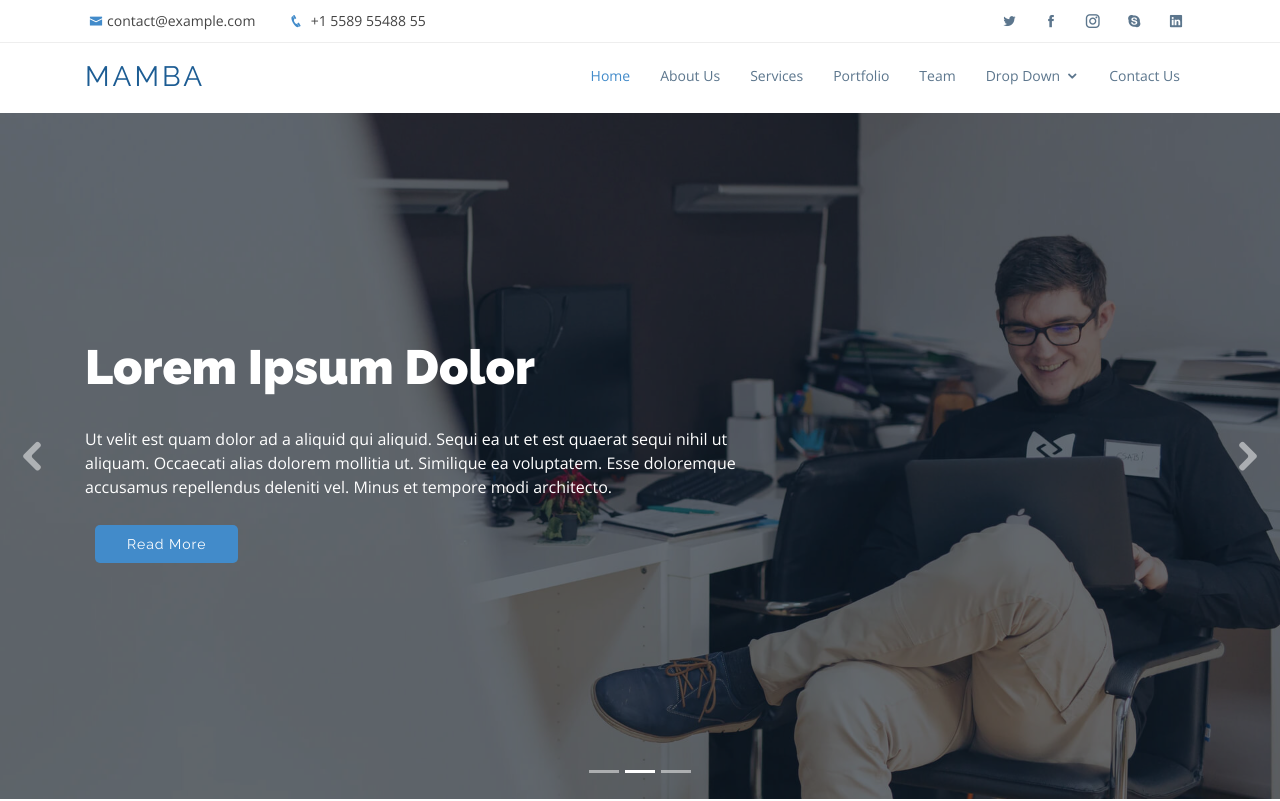
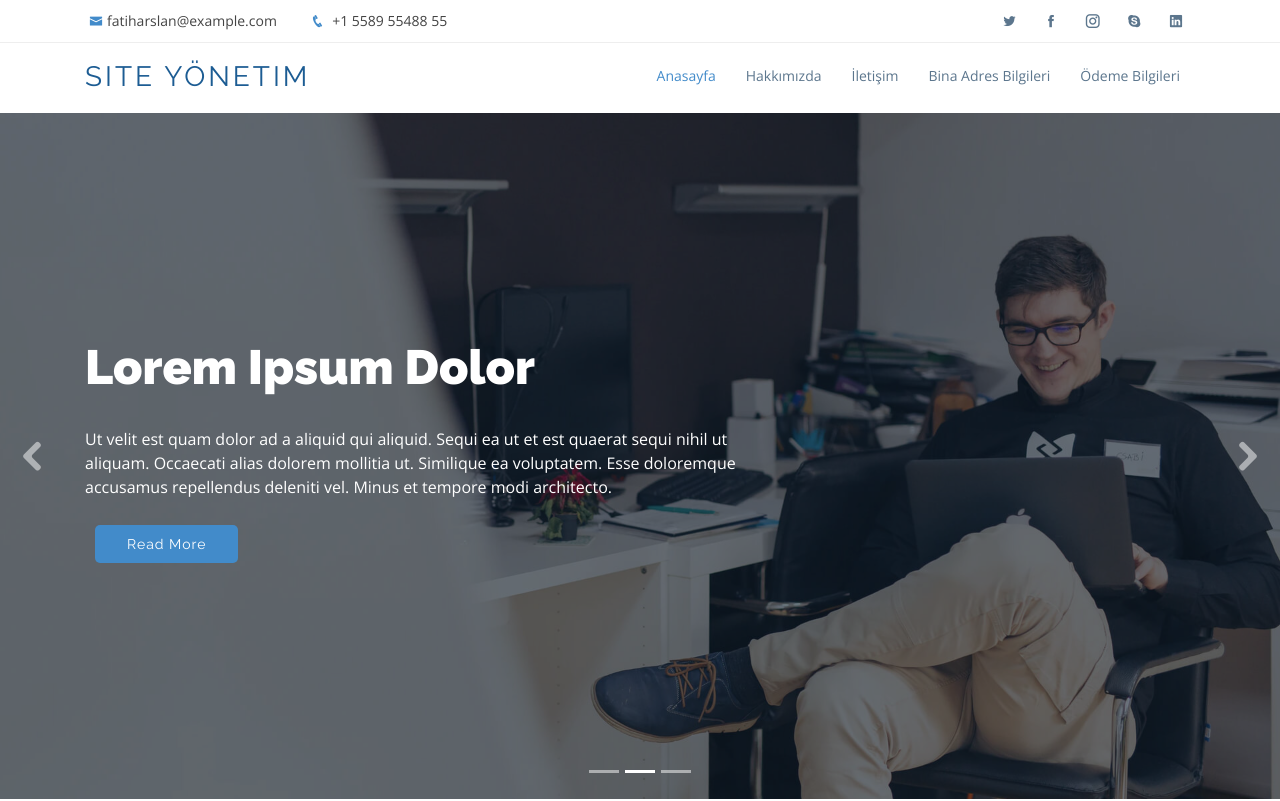
Before and after one commit to fatiharslann/fatiharslann.github.io, a plain HTML site: page index.html in a window 1280 px wide. Shown: the top 801 px of the page. Drawn offline with nearby package versions, Linux system fonts and the light colour scheme.

Commit message:
Add files via upload
commit

```diff
--- a/index.html
+++ b/index.html
@@ -5,7 +5,7 @@
   <meta charset="utf-8">
   <meta content="width=device-width, initial-scale=1.0" name="viewport">
 
-  <title>Mamba Bootstrap Template - Index</title>
+  <title>Site Yönetim Paneli</title>
   <meta content="" name="descriptison">
   <meta content="" name="keywords">
 
@@ -41,7 +41,7 @@
   <section id="topbar" class="d-none d-lg-block">
     <div class="container clearfix">
       <div class="contact-info float-left">
-        <i class="icofont-envelope"></i><a href="mailto:contact@example.com">contact@example.com</a>
+        <i class="icofont-envelope"></i><a href="mailto:contact@example.com">fatiharslan@example.com</a>
         <i class="icofont-phone"></i> +1 5589 55488 55
       </div>
       <div class="social-links float-right">
@@ -59,36 +59,18 @@
     <div class="container">
 
       <div class="logo float-left">
-        <h1 class="text-light"><a href="index.html"><span>Mamba</span></a></h1>
+        <h1 class="text-light"><a href="index.html"><span>Site Yönetim</span></a></h1>
         <!-- Uncomment below if you prefer to use an image logo -->
         <!-- <a href="index.html"><img src="assets/img/logo.png" alt="" class="img-fluid"></a>-->
       </div>
 
       <nav class="nav-menu float-right d-none d-lg-block">
         <ul>
-          <li class="active"><a href="#header">Home</a></li>
-          <li><a href="#about">About Us</a></li>
-          <li><a href="#services">Services</a></li>
-          <li><a href="#portfolio">Portfolio</a></li>
-          <li><a href="#team">Team</a></li>
-          <li class="drop-down"><a href="">Drop Down</a>
-            <ul>
-              <li><a href="#">Drop Down 1</a></li>
-              <li class="drop-down"><a href="#">Drop Down 2</a>
-                <ul>
-                  <li><a href="#">Deep Drop Down 1</a></li>
-                  <li><a href="#">Deep Drop Down 2</a></li>
-                  <li><a href="#">Deep Drop Down 3</a></li>
-                  <li><a href="#">Deep Drop Down 4</a></li>
-                  <li><a href="#">Deep Drop Down 5</a></li>
-                </ul>
-              </li>
-              <li><a href="#">Drop Down 3</a></li>
-              <li><a href="#">Drop Down 4</a></li>
-              <li><a href="#">Drop Down 5</a></li>
-            </ul>
-          </li>
-          <li><a href="#contact">Contact Us</a></li>
+          <li class="active"><a href="#header">Anasayfa</a></li>
+          <li><a href="#about">Hakkımızda</a></li>
+          <li><a href="#contact">İletişim</a></li>
+          <li><a href="#portfolio">Bina Adres Bilgileri</a></li>
+          <li><a href="#team">Ödeme Bilgileri</a></li>
         </ul>
       </nav><!-- .nav-menu -->
 
@@ -108,7 +90,7 @@
           <div class="carousel-item active" style="background-image: url('assets/img/slide/slide-1.jpg');">
             <div class="carousel-container">
               <div class="carousel-content container">
-                <h2 class="animated fadeInDown">Welcome to <span>Mamba</span></h2>
+                <h2 class="animated fadeInDown">Hoşgeldiniz <span>Merih Apartman</span></h2>
                 <p class="animated fadeInUp">Ut velit est quam dolor ad a aliquid qui aliquid. Sequi ea ut et est quaerat sequi nihil ut aliquam. Occaecati alias dolorem mollitia ut. Similique ea voluptatem. Esse doloremque accusamus repellendus deleniti vel. Minus et tempore modi architecto.</p>
                 <a href="#about" class="btn-get-started animated fadeInUp scrollto">Read More</a>
               </div>
```
